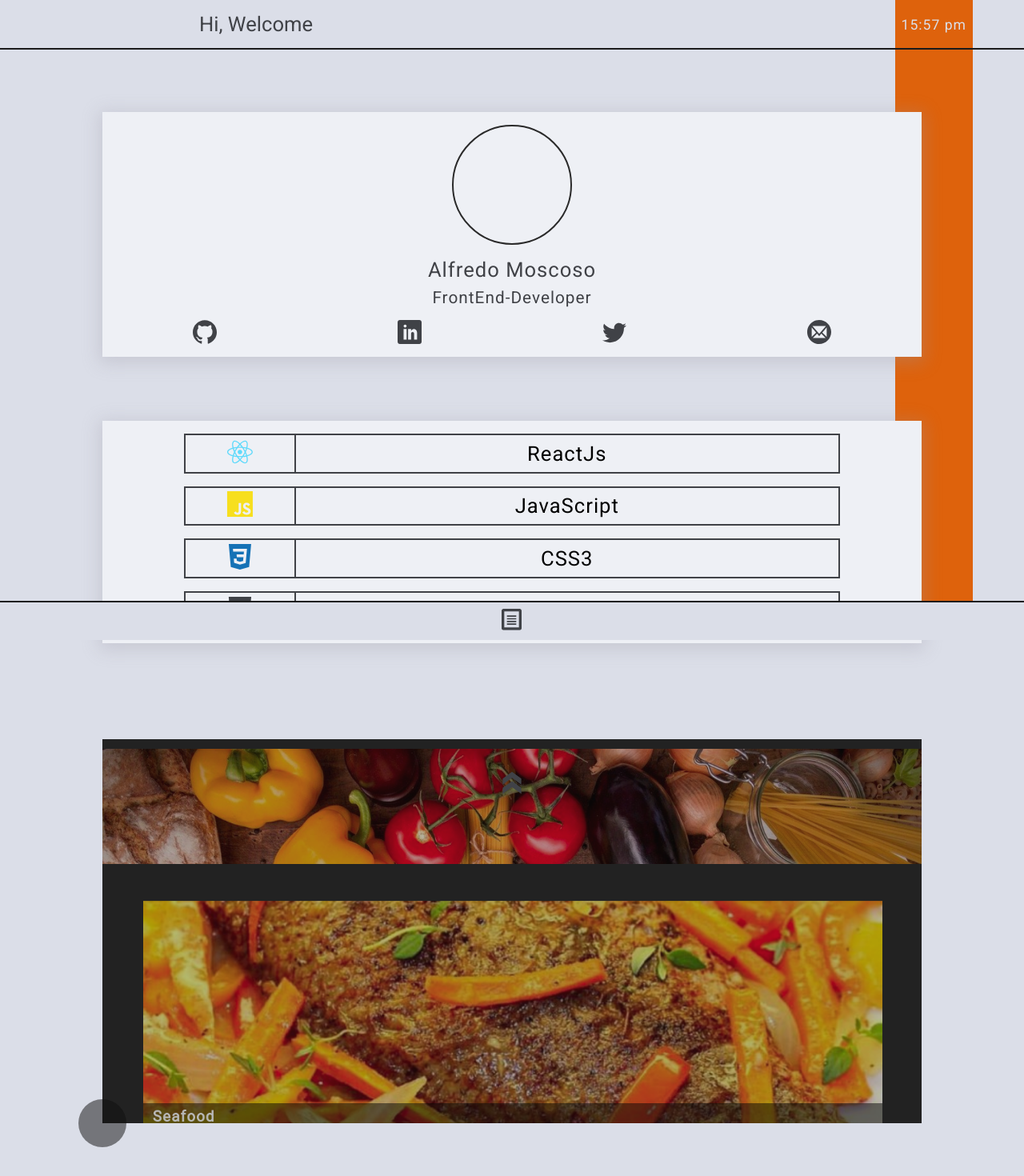
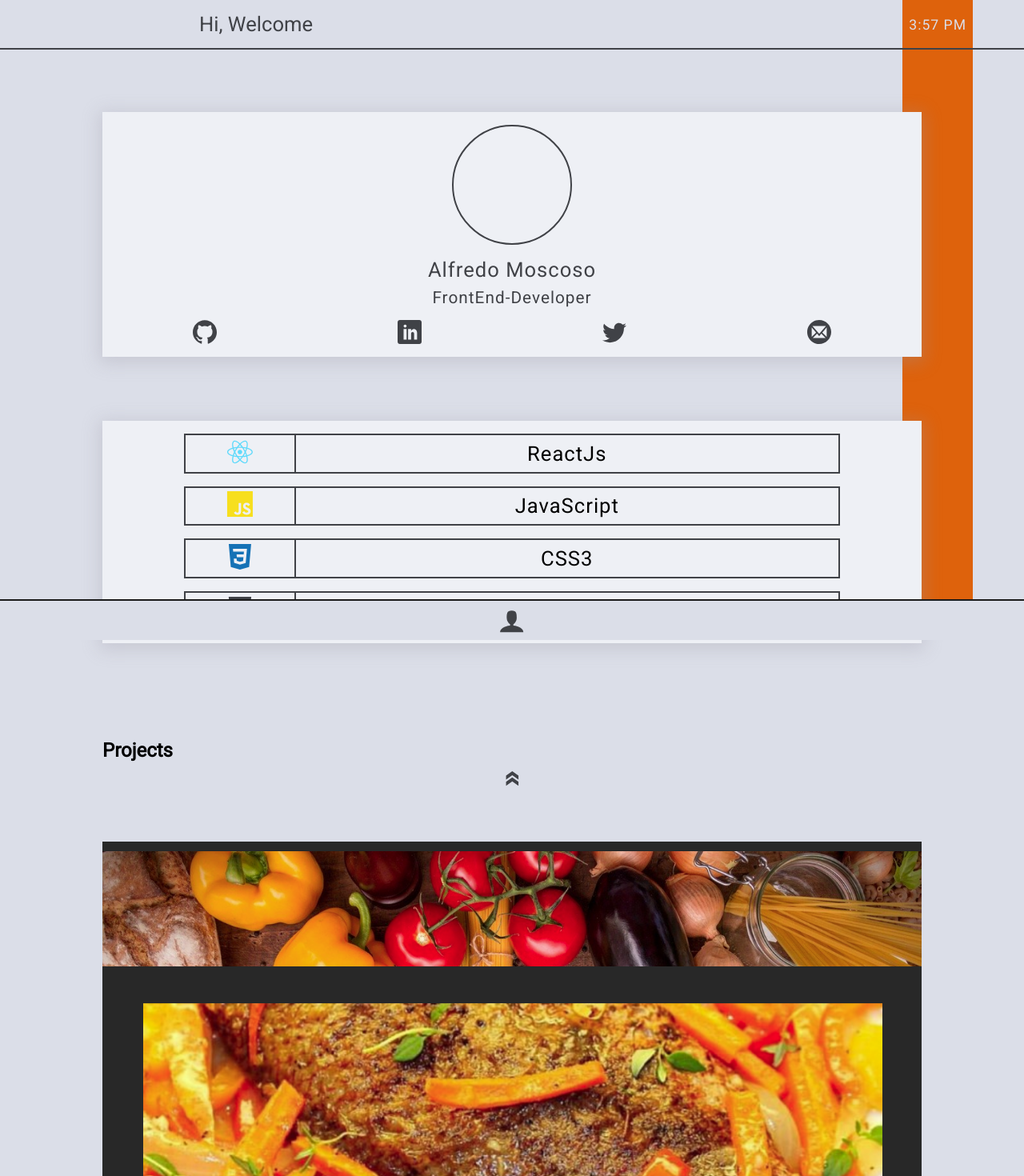
Before and after one commit to JairDev/jair-dev-portfolio, a React (Create React App) app: page / in a window 1280 px wide. Shown: the top 1470 px of the page at 80% size. Built offline with nearby package versions, Linux system fonts and the light colour scheme.

Commit message:
Add styles

```diff
--- a/public/index.html
+++ b/public/index.html
@@ -59,6 +59,12 @@
       <symbol id="icon-double_arrow" viewBox="0 0 24 24">
         <path d="M8.484 5.016l5.016 6.984-5.016 6.984h-4.5l5.016-6.984-5.016-6.984h4.5zM15.516 5.016l4.969 6.984-4.969 6.984h-4.5l4.969-6.984-4.969-6.984h4.5z"></path>
       </symbol>
+      <symbol id="icon-user" viewBox="0 0 32 32">
+        <path d="M18 22.082v-1.649c2.203-1.241 4-4.337 4-7.432 0-4.971 0-9-6-9s-6 4.029-6 9c0 3.096 1.797 6.191 4 7.432v1.649c-6.784 0.555-12 3.888-12 7.918h28c0-4.030-5.216-7.364-12-7.918z"></path>
+      </symbol>
+      <symbol id="icon-plus" viewBox="0 0 32 32">
+        <path d="M31 12h-11v-11c0-0.552-0.448-1-1-1h-6c-0.552 0-1 0.448-1 1v11h-11c-0.552 0-1 0.448-1 1v6c0 0.552 0.448 1 1 1h11v11c0 0.552 0.448 1 1 1h6c0.552 0 1-0.448 1-1v-11h11c0.552 0 1-0.448 1-1v-6c0-0.552-0.448-1-1-1z"></path>
+      </symbol>
     </svg>
     <noscript>You need to enable JavaScript to run this app.</noscript>
     <div id="root"></div>
--- a/src/App.css
+++ b/src/App.css
@@ -30,7 +30,7 @@
 
 .App-header::before {
   content: "";
-  border-bottom: 2px solid rgb(27, 27, 27);
+  border-bottom: 2px solid var(--dark-color);
   position: absolute;
   top: 0;
   left: 0;
@@ -70,7 +70,7 @@
 
 
 .App-aside {
-  border-right: 2px solid rgb(27, 27, 27);
+  border-right: 2px solid var(--dark-color);
   /* border-top: 2px solid rgb(27, 27, 27);
   background-color: #DBDEE8; */
   padding: .5rem .5rem;
@@ -102,7 +102,7 @@
   /* border: 2px solid red; */
   background-color: #DBDEE8;
   padding: 50px 50px 50px 110px;
-  margin-top: 60px;
+  margin-top: 62px;
   opacity: 0;
   position: absolute;
   top: 0;
@@ -188,7 +188,7 @@
 }
 
 .content-profile-avatar {
-  border: 2px solid rgb(42, 42, 42);
+  border: 2px solid var(--dark-color);
   width: 150px;
   height: 150px;
   border-radius: 50%;
@@ -309,18 +309,18 @@
   opacity: 1;
 }
 
-.projects::before {
+/* .projects::before {
   content: "";
   background-color: rgba(20, 20, 20, .3);
   position: absolute;
   width: 100%;
   height: 100%;
   z-index: 200
-}
+} */
 
-.projects:hover .content-overflow-img {
+/* .projects:hover .content-overflow-img {
   opacity: 1;
-}
+} */
 
 .content-overflow-img {
   opacity: 0;
@@ -334,9 +334,29 @@
   z-index: 100;
 }
 
+.overflow-img::before {
+  content: "";
+  background-color: rgba(20, 20, 20, .5);
+  position: absolute;
+  width: 100%;
+  height: 100%;
+}
+.content-projects-description::before {
+  content: "";
+  background-color: rgba(20, 20, 20, .8);
+  position: absolute;
+  top: 0;
+  left: 0;
+  width: 100%;
+  height: 100%;
+}
+
 .overflow-img {
   /* border: 5px solid red; */
-  filter: blur(5px);
+  filter: blur(4px);
+  position: absolute;
+  top: 0;
+  left: 0;
   width: 100%;
   height: 100%;
   z-index: 100;
@@ -348,22 +368,16 @@
   height: 100%;
 }
 
-
-/* .projects:nth-child(2) {
-  margin-top: 800px;
-
-}
-
-.projects:nth-child(3) {
-  margin-top: 800px;
-
-} */
 .content-projects > .projects {
   margin-top: 800px;
 }
 
 .projects:first-child {
   margin-top: 0px;
+}
+
+.content-title-projects {
+  border: 2px solid red;
 }
 
 
@@ -380,19 +394,93 @@
 }
 
 .projects-info {
-  display: none;
+  color: white;
+  position: absolute;
+  top: 0;
+  left: 0;
+  width: 100%;
+  height: 100%;
+  overflow: hidden;
+  opacity: 0;
+  transform: scale(0);
+  transition: all .5s ease-in-out;
+  transform-origin: bottom left;
+  z-index: 500;
 }
+
+.projects-info.active {
+  /* border: 5px solid red; */
+  opacity: 1;
+  transform: scale(1.0);
+}
+
+.content-projects-description {
+  width: 100%;
+  height: 100%;
+}
+.projects-name {
+  display: block;
+  font-size: calc(1vw + 1rem);
+  margin-bottom: 2rem;
+}
+.description {
+  font-size: calc(1vw + 1rem);
+}
+.projects-description {
+  /* border: 2px solid red; */
+  height: 100%;
+  padding: 1rem;
+  position: relative;
+  z-index: 100;
+}
+
+
 
 .more-info {
   /* border: 2px solid red; */
   background-color: rgba(14, 14, 14,.5);
   border-radius: 50%;
+  cursor: pointer;
+  display: flex;
+  justify-content: center;
+  align-items: center;
   position: absolute;
   width: 60px;
   height: 60px;
   bottom: -30px;
   left: -30px;
-  z-index: 200;
+  z-index: 800;
+  overflow: hidden;
+}
+.more-info::before {
+  content: "";
+  background-color: #DBDEE8;
+  border-radius: 50%;
+  position: absolute;
+  width: 15px;
+  height: 15px;
+  transition: all .5s ease-in-out;
+  transform: scale(1.0);
+}
+
+.icon-plus {
+  display: inline-block;
+  width: 1.5em;
+  height: 1.5em;
+  stroke-width: 0;
+  stroke: #DBDEE8;
+  fill: #DBDEE8;
+  opacity: 0;
+  transition: all .5s ease-in-out;
+  transform: scale(0.0);
+}
+
+.projects:hover .more-info::before {
+  transform: scale(0);
+}
+.projects:hover .icon-plus {
+  opacity: 1;
+  transform: scale(1.0);
 }
 
 .icon-github, .icon-twitter, .icon-linkedin, .icon-mail4 {
@@ -403,7 +491,7 @@
   stroke: var(--dark-color);
   fill: var(--dark-color);;
 }
-.icon {
+.icon-react, .icon-javascript, .icon-css3, .icon-html-five {
   display: inline-block;
   width: 2em;
   height: 2em;
@@ -411,6 +499,27 @@
   stroke: black;
   fill: var(--dark-color);
 }
+
+
+.icon-user {
+  display: inline-block;
+  width: 2.5em;
+  height: 2.5em;
+  stroke-width: 0;
+  stroke: black;
+  fill: var(--dark-color);
+
+}
+
+/* .content-button.top, .content-button.bottom  {
+  border: 1px solid red;
+  border-radius: 50%;
+  display: flex;
+  justify-content: center;
+  align-items: center;
+  width: 60px;
+  height: 60px;
+} */
 
 .content-button.top {
   position: absolute;
@@ -422,14 +531,23 @@
   border: none;
   cursor: pointer;
 }
+
+.icon-double_arrow {
+  stroke-width: 0;
+  stroke: var(--dark-color);
+  fill: var(--dark-color);
+}
 .top {
   width: 100px;
   height: 30px;
   z-index: 200;
 }
+
+.top .icon-double_arrow.topSvg, .icon-double_arrow.bottomSvg {
+  width: 2em;
+  height: 2em;
+}
 .top .icon-double_arrow.topSvg {
-  width: 3em;
-  height: 3em;
   transform: rotate(-90deg);
 }
 
@@ -449,8 +567,6 @@
   z-index: 1000;
 }
 .bottom .icon-double_arrow.bottomSvg {
-  width: 3em;
-  height: 3em;
   transform: rotate(90deg);
 }
 
--- a/src/App.js
+++ b/src/App.js
@@ -1,37 +1,16 @@
 import React from "react";
 import "./App.css";
 import Home from "pages/Home"
+import CurrentTime from "components/CurrentTime/CurrentTime"
 
 function App() {
-  const date = new Date()
-  const hours = date.getHours()
-  const minutes = date.getMinutes()
-  let pmOrAm = ""
-  if (hours < 12) {
-    pmOrAm = "am"
-  }else if(hours >= 12 && hours <= 24) {
-    pmOrAm = "pm"
-  }
-  const nowDate = `${hours}:${minutes} ${pmOrAm}`
-
   return (
     <div className="App">
       <header className="App-header">
         <div className="App-header-content">
           <span className="span-hi">Hi, Welcome</span>
-          {/* <div>
-            <form>
-              <input
-                type="text"
-                placeholder="Please, enter your name..."
-              ></input>
-            </form>
-          </div> */}
-          {/* <span className="span-welcome">Welcome</span> */}
         </div>
-        <div className="content-date">
-          <span>{nowDate}</span>
-        </div>
+        <CurrentTime/>
       </header>
       <Home/>
 
--- a/src/components/Button/Button.js
+++ b/src/components/Button/Button.js
@@ -1,13 +1,13 @@
 import React from "react"
 
-function Button({className, classSvg, onClick, refButton}) {
+function Button({className, classSvg, typeSvg, onClick, refButton}) {
 
   return(
     <div ref={refButton} className={`content-button ${className}`}>
       <form>
         <button className={className} onClick={onClick}>
-        <svg className={`icon icon-double_arrow ${classSvg}`}>
-          <use xlinkHref="#icon-double_arrow"></use>
+        <svg className={`icon ${typeSvg} ${classSvg}`}>
+          <use xlinkHref={`#${typeSvg}`}></use>
         </svg>
         </button>
       </form>
--- a/src/components/ContentProjects/ContentProjects.js
+++ b/src/components/ContentProjects/ContentProjects.js
@@ -1,26 +1,36 @@
-import useElementPosition from "hooks/useElementPosition"
-import React from "react"
+import React, { useRef, useState } from "react"
 
 function ContentProjects({img, projectName, projectDescription}) {
-  // const {elementRef, position} = useElementPosition()
+  const elementRef = useRef()
+  const handleClick = () => {
+    elementRef.current.classList.toggle("active")
+  }
 
   return (
     <div className="projects">
+
       <div className="projects-img">
         <img alt="" src={img}/>
       </div>
-      <div className="projects-info">
-        <span className="projects-name">{projectName}</span>
+      <div ref={elementRef} className={"projects-info"} data-info={projectName}>
         <div className="content-projects-description">
-          <span className="projects-description">{projectDescription}</span>
+          {/* <div className="overflow-img">
+            <img alt="" src={img}/>
+          </div> */}
+          <div className="projects-description">
+            <span className="projects-name">{projectName}</span>
+            <p className="description">{projectDescription}</p>
+          </div>
         </div>
       </div>
-      <span className="more-info"></span>
-      <div className="content-overflow-img">
+      <span onClick={handleClick} className="more-info">
+        <svg className="icon icon-plus"><use xlinkHref="#icon-plus"></use></svg>
+      </span>
+      {/* <div className="content-overflow-img">
         <div className="overflow-img">
           <img alt="" src={img}/>
         </div>
-      </div>
+      </div> */}
     </div>
   )
 }
--- /dev/null
+++ b/src/components/CurrentTime/CurrentTime.js
@@ -0,0 +1,38 @@
+import React, {useState, useEffect, useCallback} from "react";
+
+function CurrentTime() {
+  const [date, setDate] = useState(new Date())
+  const hours = date.getHours()
+  const minutes = date.getMinutes()
+  let pmOrAm = ""
+  if (hours < 12) {
+    pmOrAm = "AM"
+  }else if(hours >= 12 && hours < 24) {
+    pmOrAm = "PM"
+  }else if(hours > 23) {
+    pmOrAm = "AM"
+  }
+  const clock = `${hours > 12 ? hours - 12 : hours}:${minutes < 10 ? "0" : ""}${minutes} ${pmOrAm}`
+  const [time, setTime] = useState(clock)
+
+  const currentTime = useCallback(() => {
+    setDate(new Date())
+    setTime(clock)
+  },[clock])
+
+  useEffect(() => {
+    const interval = setInterval(() => {
+      currentTime()
+    }, 1000);
+
+    return () => clearInterval(interval)
+  }, [currentTime])
+  return (
+    <div className="content-date">
+      <span>{time}</span>
+    </div>
+  )
+
+}
+
+export default CurrentTime
--- a/src/components/IterateArray/IterateArray.js
+++ b/src/components/IterateArray/IterateArray.js
@@ -9,13 +9,17 @@ function IterateArray({array, Component, type}) {
               key={item.name}
               name={item.name}
               lastName={item.lastName}
-              userOccupation={item.occupation} />;
+              userOccupation={item.occupation}/>;
           case "socialMedia":
             return <Component key={item.iconClass} iconClass={item.iconClass} />;
           case "skills":
             return <Component key={item.name} skillName={item.name} iconClass={item.iconClass} />;
           case "projects":
-            return <Component key={item.name} img={item.imgSrc} projectName={item.name} />
+            return <Component
+              key={item.name}
+              img={item.imgSrc}
+              projectName={item.name}
+              projectDescription={item.description}/>
           default: console.log("error");
         }
 
--- a/src/components/Projects/Projects.js
+++ b/src/components/Projects/Projects.js
@@ -13,14 +13,19 @@ function Projects() {
       <Button
         classSvg="topSvg"
         className={classTop === "" ? "top" : `top ${classTop}`}
+        typeSvg={"icon-double_arrow"}
         onClick={handleTop}
       />
       <div ref={elementRef} className="content-projects">
+        <div className="title-projects">
+          <h2>Projects</h2>
+        </div>
         <IterateArray array={projects} Component={ContentProjects} type={"projects"}/>
       </div>
       <Button
         classSvg="bottomSvg"
         className={classBottom === "" ? "bottom" : `bottom ${classBottom}`}
+        typeSvg={"icon-double_arrow"}
         onClick={handleBottom}
       />
     </>
--- a/src/data/info-portfolio.js
+++ b/src/data/info-portfolio.js
@@ -22,8 +22,11 @@ export const users = [
 ]
 
 export const projects = [
-  {name: "recipes", imgSrc: "img-recipe.png", description:""},
-  {name: "memory", imgSrc: "img-memory.png", description:""},
-  {name: "timer", imgSrc: "img-timer.png", description:""},
+  {name: "Recipes", imgSrc: "img-recipe.png",
+  description:"Lorem Ipsum is simply dummy text of the printing and Lorem Ipsum is simply dummy text of the printing and"},
+  {name: "Memory", imgSrc: "img-memory.png",
+  description:"Lorem Ipsum is simply dummy text of the printing and Lorem Ipsum is simply dummy text of the printing and"},
+  {name: "Timer", imgSrc: "img-timer.png",
+  description:"Lorem Ipsum is simply dummy text of the printing and Lorem Ipsum is simply dummy text of the printing and"},
 
 ]
--- a/src/pages/Home/index.js
+++ b/src/pages/Home/index.js
@@ -4,6 +4,7 @@ import { users, skills } from "data/info-portfolio";
 import IterateArray from "components/IterateArray/IterateArray";
 import Skills from "components/Skills/Skills";
 import Projects from "components/Projects/Projects";
+import Button from "components/Button/Button"
 
 function Home() {
   const refPersonalInfo = useRef()
@@ -17,13 +18,12 @@ function Home() {
   return(
     <>
       <aside className="App-aside">
-        <div className={"content-button-info"}>
-          <form>
-            <button onClick={handleDisplay}>
-              <svg className="icon icon-file-text"><use xlinkHref="#icon-file-text"></use></svg>
-            </button>
-          </form>
-        </div>
+        <Button
+        classSvg="topSvg"
+        className={"content-button-info"}
+        typeSvg={"icon-user"}
+        onClick={handleDisplay}
+      />
       </aside>
 
       <div ref={refPersonalInfo} className={`App-content-personal-info`}>
```
